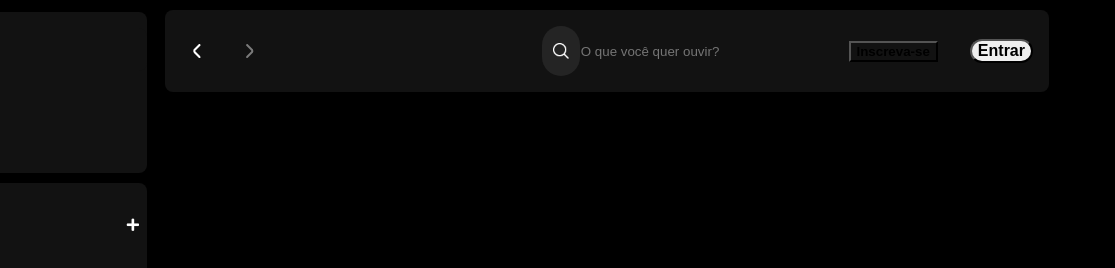
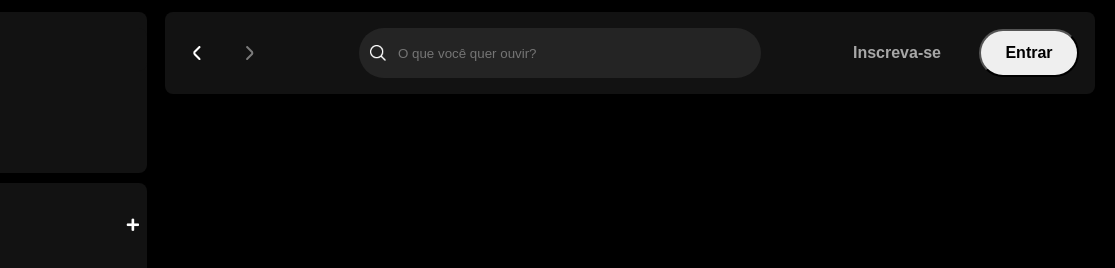
Before and after one commit to PatriciaAssaf/Moodify, a plain HTML site: page index.html in a window 1280 px wide. Shown: the top 268 px of the page, 165-1280 px from the left. Drawn offline with Linux system fonts and the light colour scheme.

Commit message:
correções css main

```diff
--- a/src/styles/main-content.css
+++ b/src/styles/main-content.css
@@ -2,7 +2,8 @@
     max-width: 80vw;
     height: 100vh;
     margin-left: 320px;
-    margin-right: 56px;
+    margin-right: 10px;
+    margin-top: 12px;
 }
 
 .header__navigation {
@@ -46,7 +47,7 @@
 .header__search {
     display: flex;
     align-items: center;
-    width: 36px;
+    width: 400px;
     height: 48px;
     margin-left: 8px;
     background-color:#242424;
@@ -72,15 +73,16 @@
 }
 
 .header__login .subscribe {
-    color: #a7a7a7
+    color: #a7a7a7;
     font-size: 16px;
     font-weight: 700;
     background-color: transparent;
     margin-right: 32px;
+    border: none;
 }
 
 .header__login .login {
-    width
+    width: 100px;
     height: 48px;
     color: #000;
     font-size: 16px;
```
